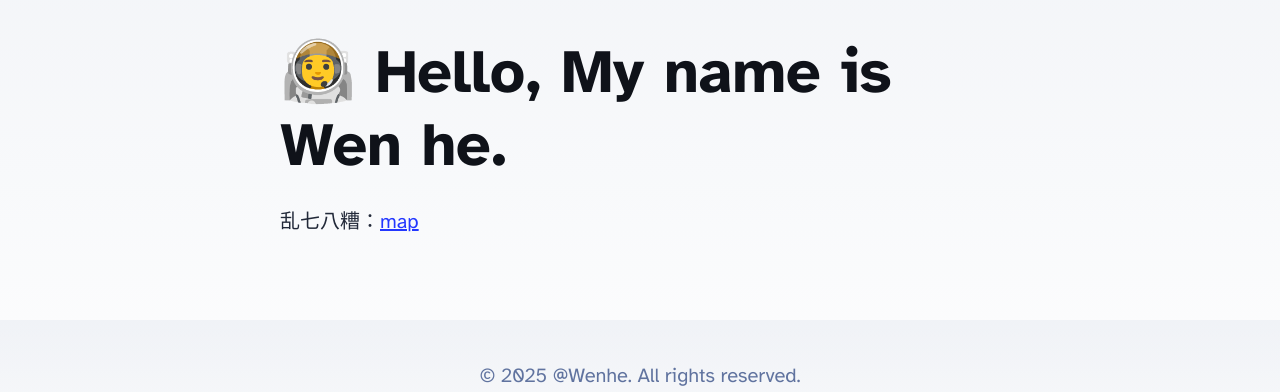
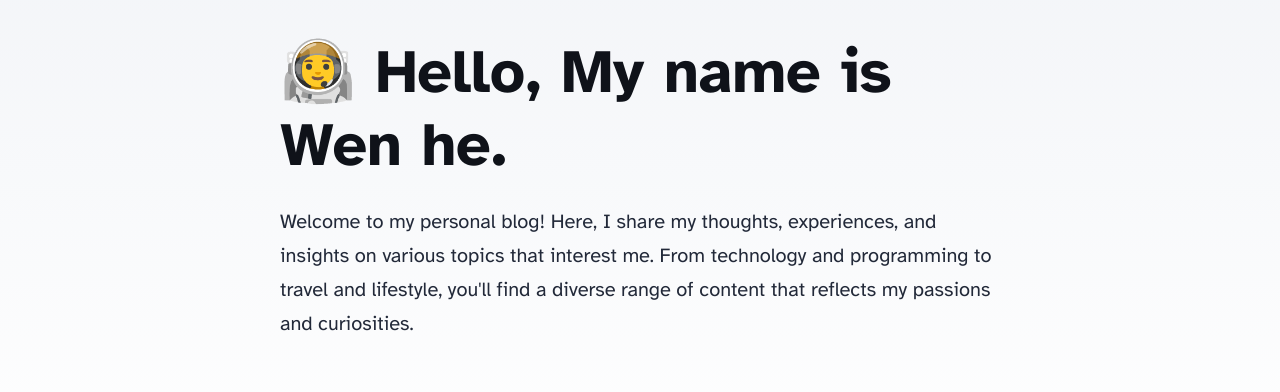
Before and after one commit to iqiang111/astro-blog-starter-template, an Astro site: page / in a window 1280 px wide. Shown: the part 99-491 px from the top of the page. Built offline with nearby package versions, Linux system fonts and the light colour scheme; Astro itself is replaced by a stand-in of ours.

Commit message:
change home

```diff
--- a/src/pages/index.astro
+++ b/src/pages/index.astro
@@ -15,7 +15,8 @@ import { SITE_TITLE, SITE_DESCRIPTION } from '../consts';
 		<main>
 			<h1>🧑‍🚀 Hello, My name is Wen he.</h1>
 			<p>
-				乱七八糟：<a href="https://qinag.fun/map" target="_blank">map</a>
+				Welcome to my personal blog!
+                Here, I share my thoughts, experiences, and insights on various topics that interest me. From technology and programming to travel and lifestyle, you'll find a diverse range of content that reflects my passions and curiosities.
 			</p>
 
 		</main>
```
